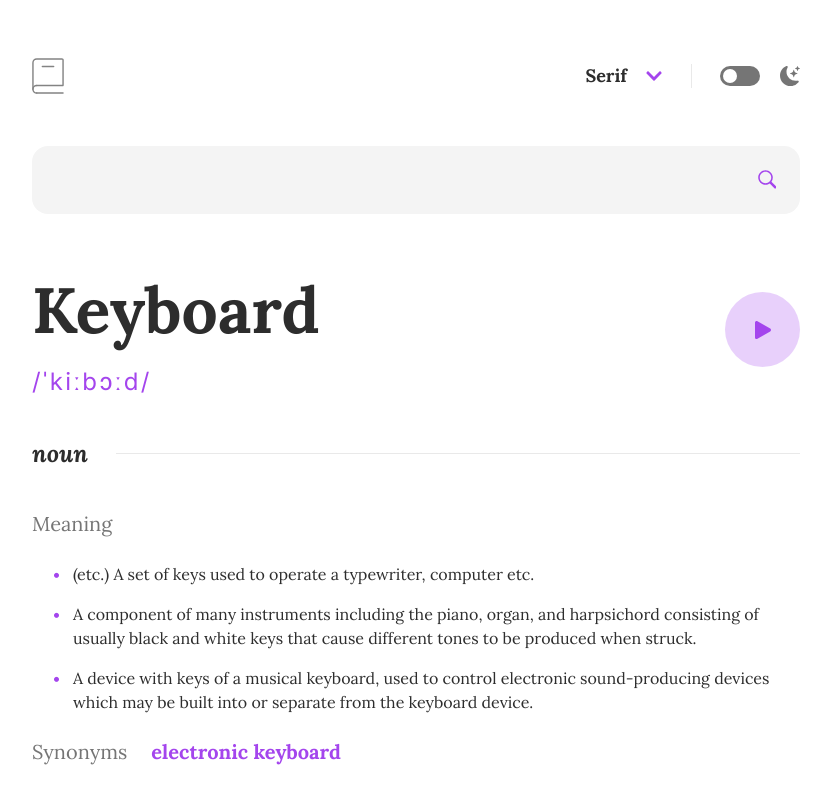
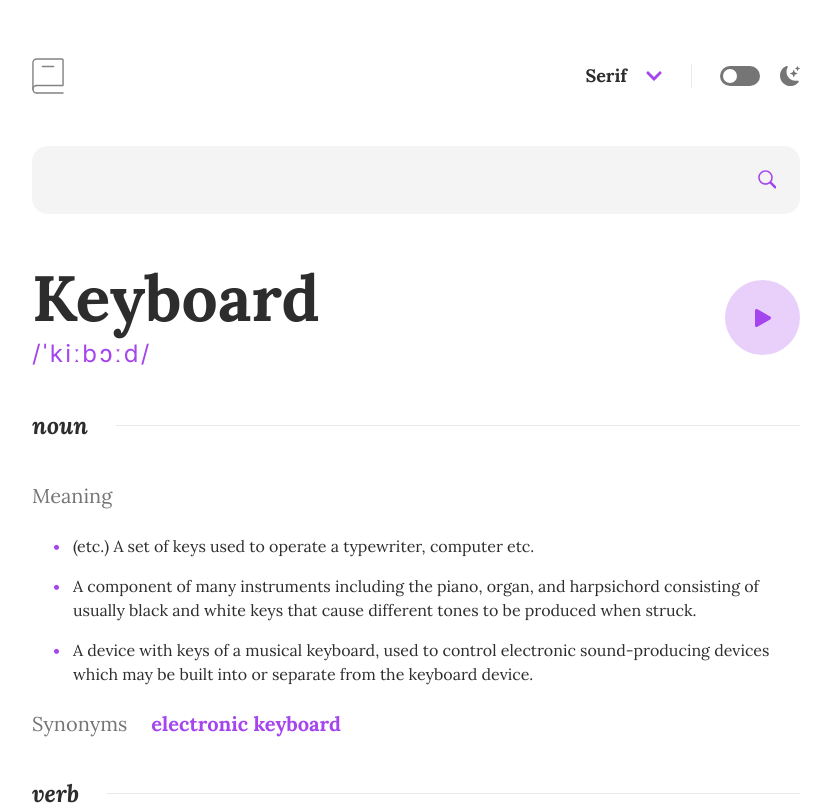
Before and after one commit to amirintech/dictionary-app, a React (Vite) app: page / in a window 1280 px wide. Shown: the top 805 px of the page, without its empty margins (224-1055 px from the left). Built offline with nearby package versions, Linux system fonts and the light colour scheme; what prettier-plugin-tailwindcss would draw is missing.

Commit message:
Refactor code

```diff
--- a/src/components/main/WordView.tsx
+++ b/src/components/main/WordView.tsx
@@ -19,10 +19,10 @@ const WordView: FC<Props> = ({
 
   return (
     <>
-      <section className="mt-7 flex items-center justify-between md:mt-12">
+      <section className="mt-7 flex items-center justify-between md:mt-[52px]">
         <div>
           {/* word */}
-          <h1 className="mb-2 text-[32px] font-bold capitalize md:text-[64px]">
+          <h1 className="mb-2 text-[32px] font-bold capitalize leading-none md:text-[64px]">
             {text}
           </h1>
 
```
